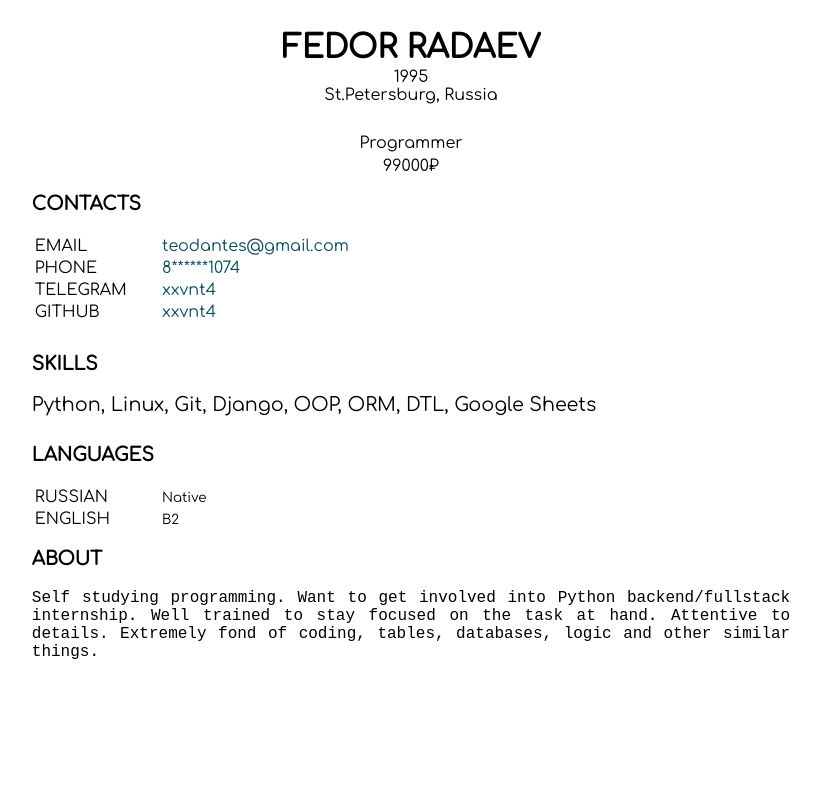
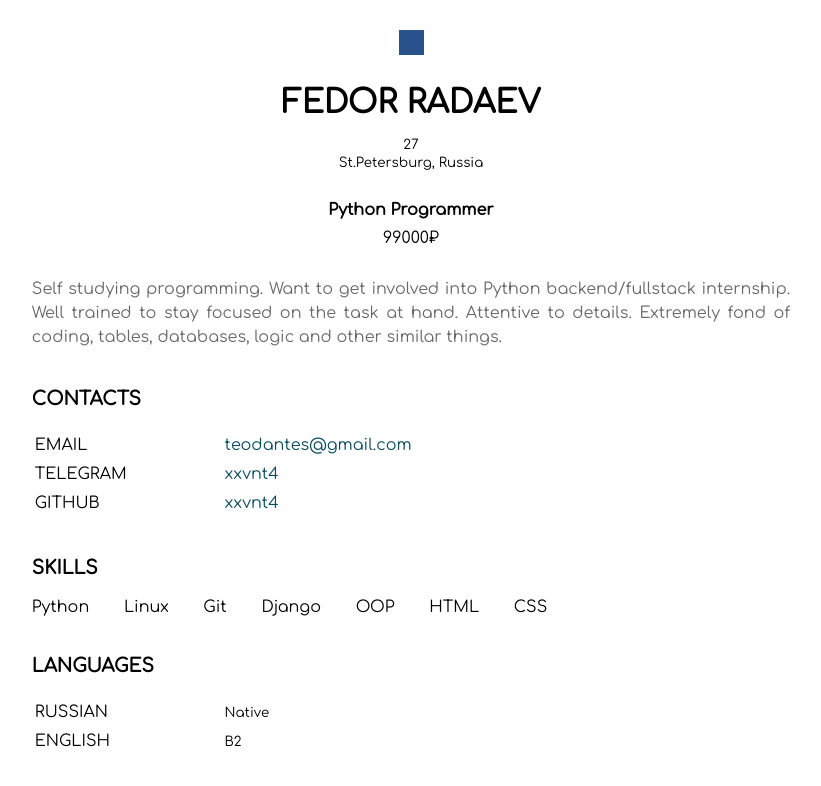
Before and after one commit to xxvnt4/xxvnt4.github.io, a plain HTML site: page index.html in a window 1280 px wide. Shown: the whole page, without its empty margins (229-1050 px from the left). Drawn offline with Linux system fonts and the light colour scheme.

Commit message:
Updated info

```diff
--- a/index.html
+++ b/index.html
@@ -9,18 +9,30 @@
         </title>
     </head>
     <body class="body">
+        <img src="photo_2022-05-18_01-39-51.jpg" height="25" width="25">
+
         <h1 align="center">FEDOR RADAEV</h1>
 
         <p align="center">
-            1995 <br>
-            St.Petersburg, Russia
+            <small>
+                27 <br>
+                St.Petersburg, Russia
+            </small>
         </p>
 
         <div class="programmer" align="center">
-            Programmer
+            <b>Python Programmer</b>
         </div>
 
         <div class="salary" align="center">99000₽</div>
+
+        <div class="about" align="justify">
+                Self studying programming.
+                Want to get involved into Python backend/fullstack internship.
+                Well trained to stay focused on the task at hand.
+                Attentive to details.
+                Extremely fond of coding, tables, databases, logic and other similar things.
+        </div>
 
         <h3>CONTACTS</h3>
 
@@ -28,10 +40,6 @@
             <tr>
                 <td class="column_contacts">EMAIL</td>
                 <td><a href="mailto:teodantes@gmail.com">teodantes@gmail.com</a></td>
-            </tr>
-            <tr>
-                <td class="column_contacts">PHONE</td>
-                <td style="color:#0B4C5F">8******1074</td>
             </tr>
             <tr>
                 <td class="column_contacts">TELEGRAM</td>
@@ -47,8 +55,8 @@
             SKILLS
         </h3>
 
-        <p align="justify">
-            <big>Python, Linux, Git, Django, OOP, ORM, DTL, Google Sheets</big>
+        <p align="justify" class="skills">
+            Python Linux Git Django OOP HTML CSS
         </p>
 
         <h3>
@@ -65,17 +73,5 @@
                 <td><small>B2</small></td>
             </tr>
         </table>
-
-        <h3>
-            ABOUT
-        </h3>
-
-        <p align="justify" style="font-family: courier new">
-            Self studying programming.
-            Want to get involved into Python backend/fullstack internship.
-            Well trained to stay focused on the task at hand.
-            Attentive to details.
-            Extremely fond of coding, tables, databases, logic and other similar things.
-        </p>
     </body>
 </html>
--- a/style.css
+++ b/style.css
@@ -2,7 +2,7 @@ h1 {
     margin-left: 20%;
     margin-right: 20%;
     margin-top: 30px;
-    margin-bottom: 3px;
+    margin-bottom: 15px;
     <!--                border: 1px solid black;-->
 }
 
@@ -26,12 +26,13 @@ h3 {
     margin-left: 20%;
     margin-right: 20%;
     margin-bottom: 20px;
+    margin-top: 40px;
 }
 
 .programmer {
     margin-left: 20%;
     margin-right: 20%;
-    margin-bottom: 5px;
+    margin-bottom: 10px;
     <!--                border: 1px solid black;-->
 }
 
@@ -44,21 +45,39 @@ h3 {
 .salary {
     margin-left: 20%;
     margin-right: 20%;
+    margin-bottom: 30px;
 }
 
 .table_languages {
     margin-left: 20%;
     margin-right: 20%;
     width: 50%;
-    <!-- border: 1px solid black; -->
 }
 
 .column_contacts {
-    width: 20%;
-    <!-- border: 1px solid black; -->
+    width: 30%;
+    height: 25px;
 }
 
 a {
     text-decoration: none;
     color: #0B4C5F;
 }
+
+img {
+    display: block;
+    margin: 0 auto;
+    margin-top: 30px;
+}
+
+.about {
+    margin-left: 20%;
+    margin-right: 20%;
+    margin-bottom: 30px;
+    line-height: 1.5;
+    color: #696969;
+}
+
+.skills {
+    word-spacing: 30px;
+}
```
Also changed, not shown: photo_2022-05-18_01-39-51.jpg (added).
